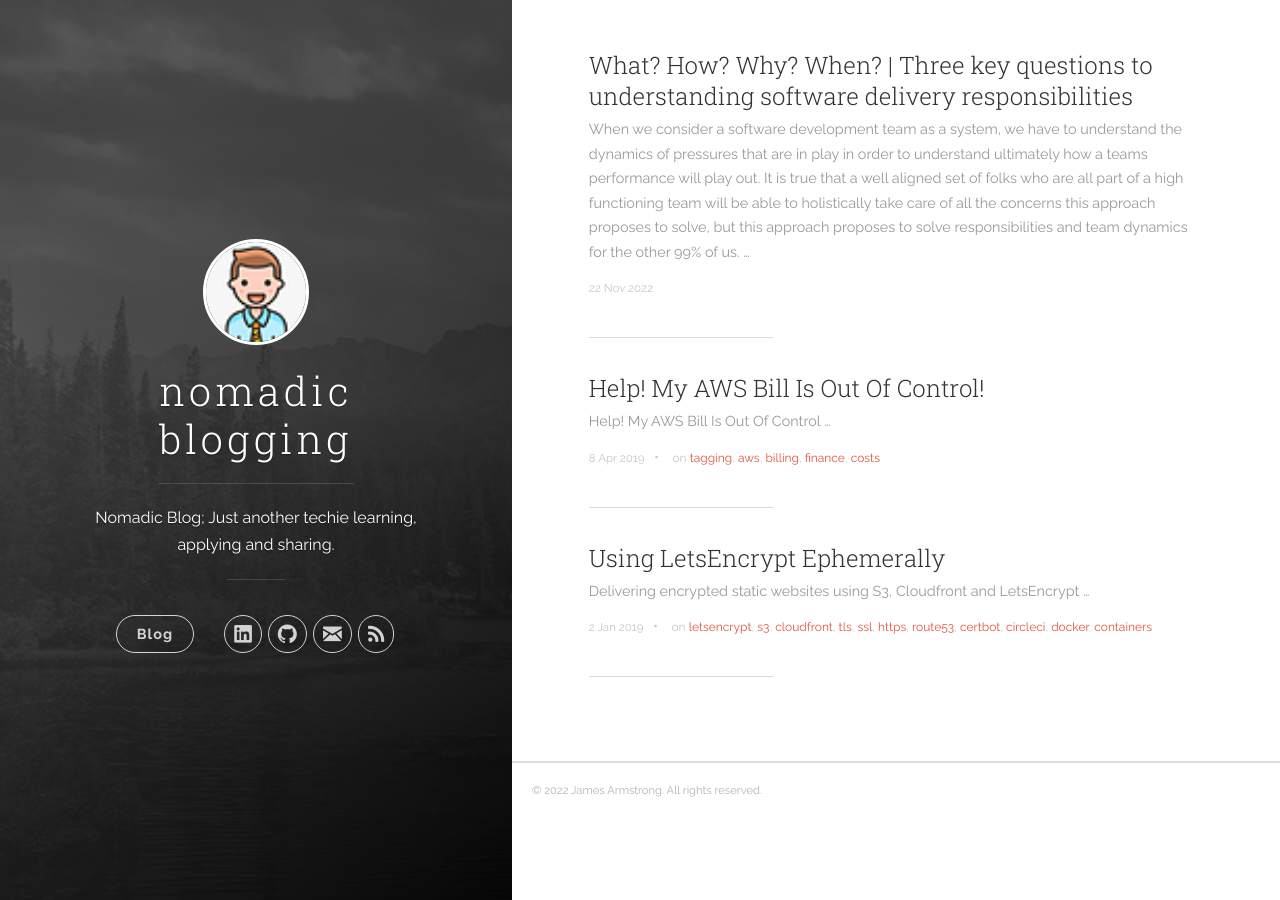
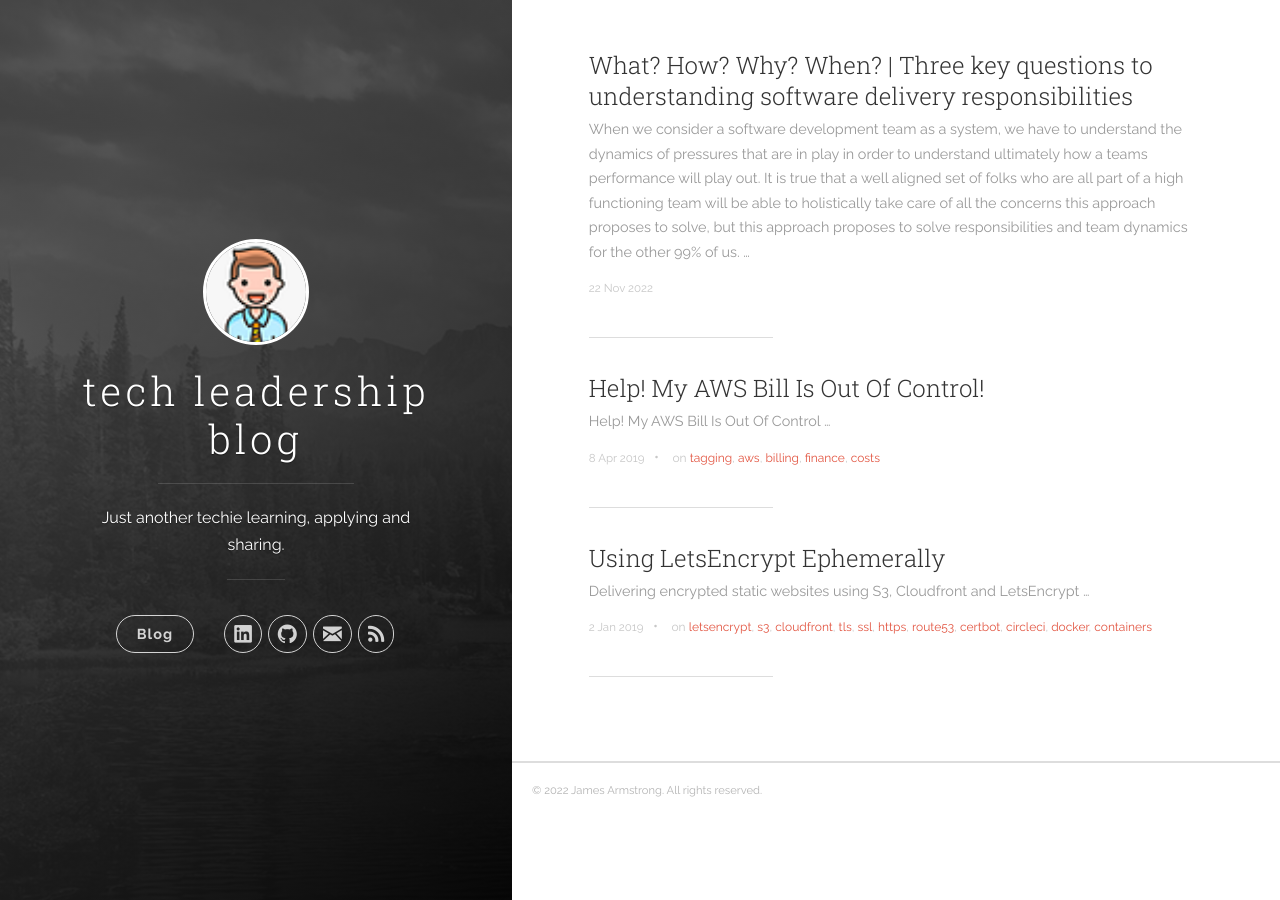
Before and after one commit to nomadicj/nomadicj.github.io, a Jekyll site: the page built from index.html, in a window 1280 px wide. Built offline with Jekyll 4.4.1, drawn with Linux system fonts in a browser that asks for light colours; the list of posts is cut into pages by our own code.

Commit message:
Updating title and description

```diff
--- a/_config.yml
+++ b/_config.yml
@@ -1,7 +1,7 @@
 # Site settings
-title: nomadic blogging
-description: 'Nomadic Blog; Just another techie learning, applying and sharing.'
-url: 'https://armstro.ca'
+title: tech leadership blog
+description: 'Just another techie learning, applying and sharing.'
+url: 'https://www.armstro.ca'
 baseurl: ''
 google_analytics: 'G-H8H411F9KG'
 # disqus_shortname: 'your-disqus-name'
```
Also changed, not shown: 8 other files.
